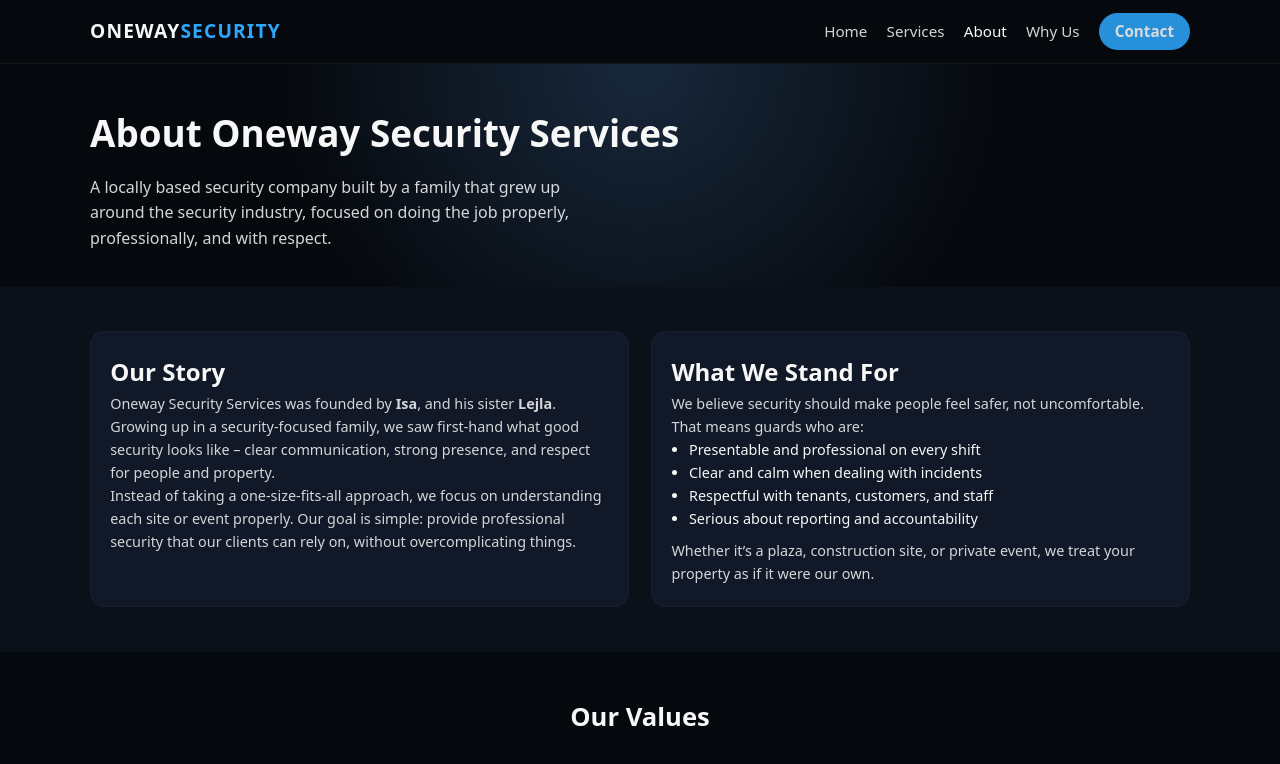
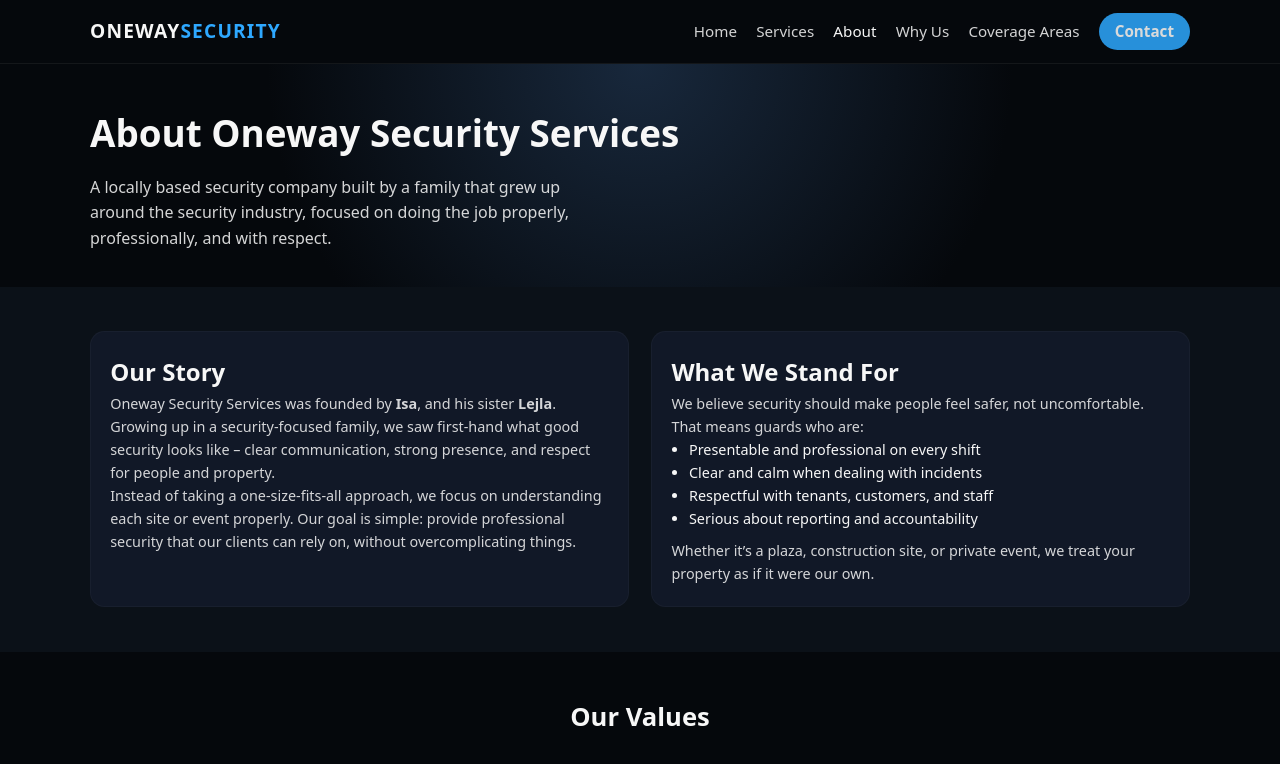
Before and after one commit to Isaabdulah/oneway-security-services, a plain HTML site: page about.html in a window 1280 px wide. Shown: the top 764 px of the page. Drawn offline with Linux system fonts and the light colour scheme.

Commit message:
Add link to Coverage Areas in about.html

```diff
--- a/about.html
+++ b/about.html
@@ -24,6 +24,7 @@
         <a href="services.html">Services</a>
         <a href="about.html" class="active">About</a>
         <a href="why-us.html">Why Us</a>
+        <a href="coverage.html">Coverage Areas</a>
         <a href="contact.html" class="btn btn-small">Contact</a>
       </nav>
     </div>
```
